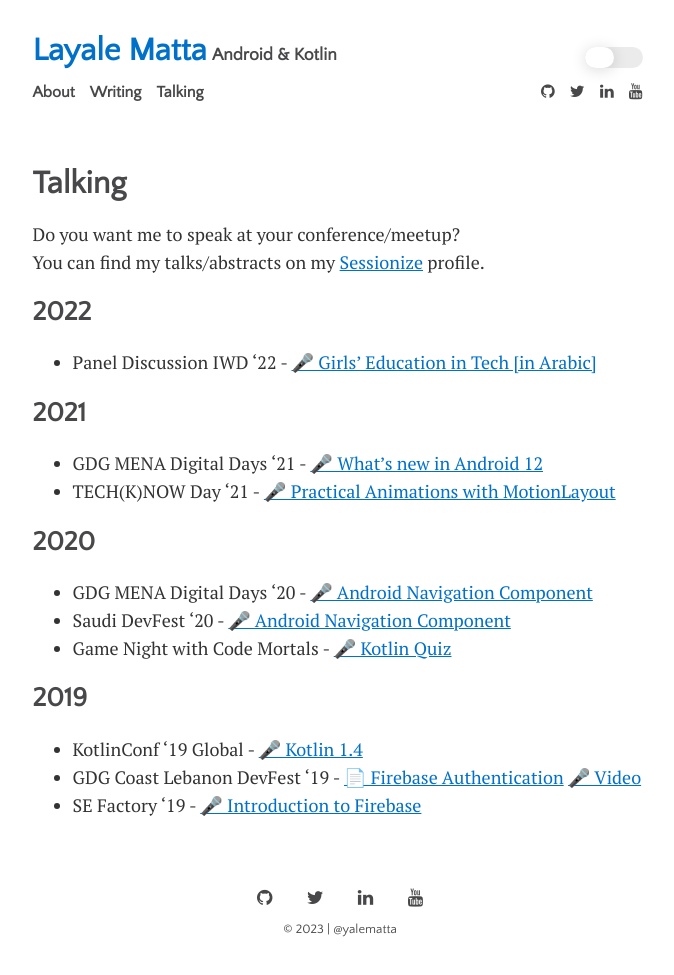
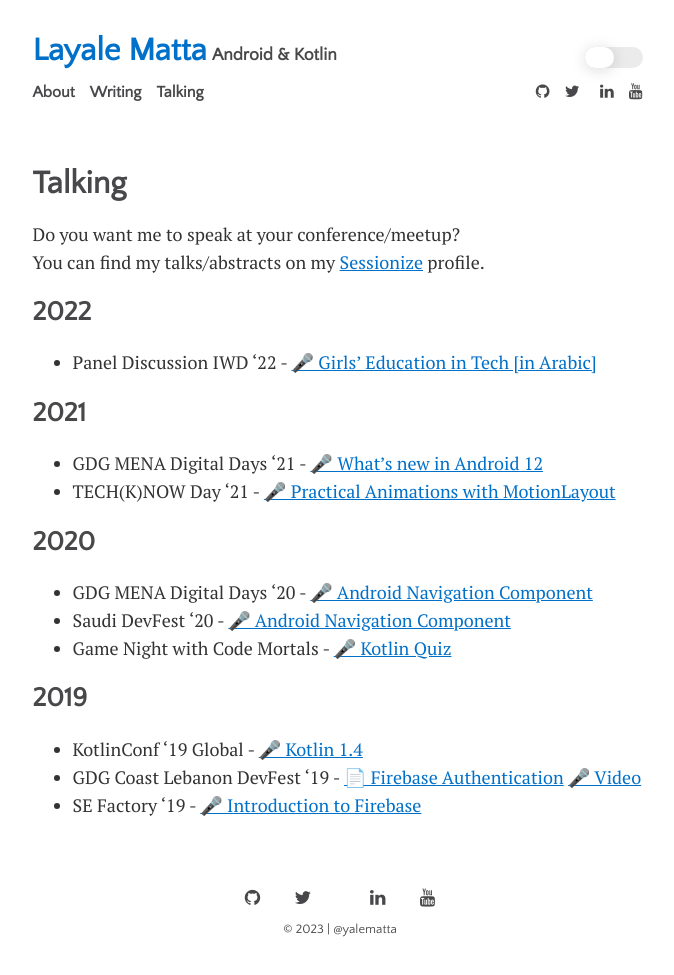
Before and after one commit to yalematta/yalematta.github.io, a Jekyll site: the page built from menu/talking.md, in a window 1280 px wide. Shown: the whole page, without its empty margins (300-974 px from the left). Built offline with Jekyll 4.4.1, drawn with Linux system fonts in a browser that asks for light colours; some web fonts are replaced.

Commit message:
add mastodon social link

```diff
--- a/_data/settings.yml
+++ b/_data/settings.yml
@@ -16,6 +16,7 @@
 social:
 - {icon: 'github', link: 'https://github.com/yalematta/'}
 - {icon: 'twitter', link: 'https://twitter.com/yalematta'}
+- {icon: 'mastodon', link: 'https://androiddev.social/@yalematta'}
 - {icon: 'linkedin', link: 'https://www.linkedin.com/in/layalematta/'}
 - {icon: 'youtube', link: 'https://www.youtube.com/LayaleMatta'}
 # - {icon: 'rss-square', link: '/rss-feed.xml'}
```
